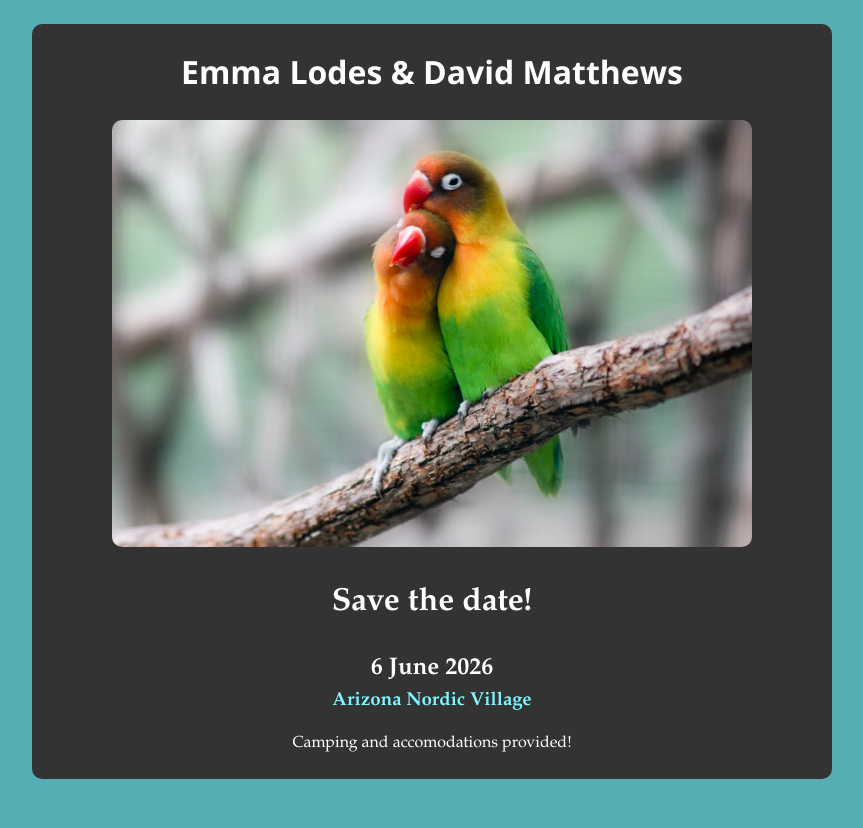
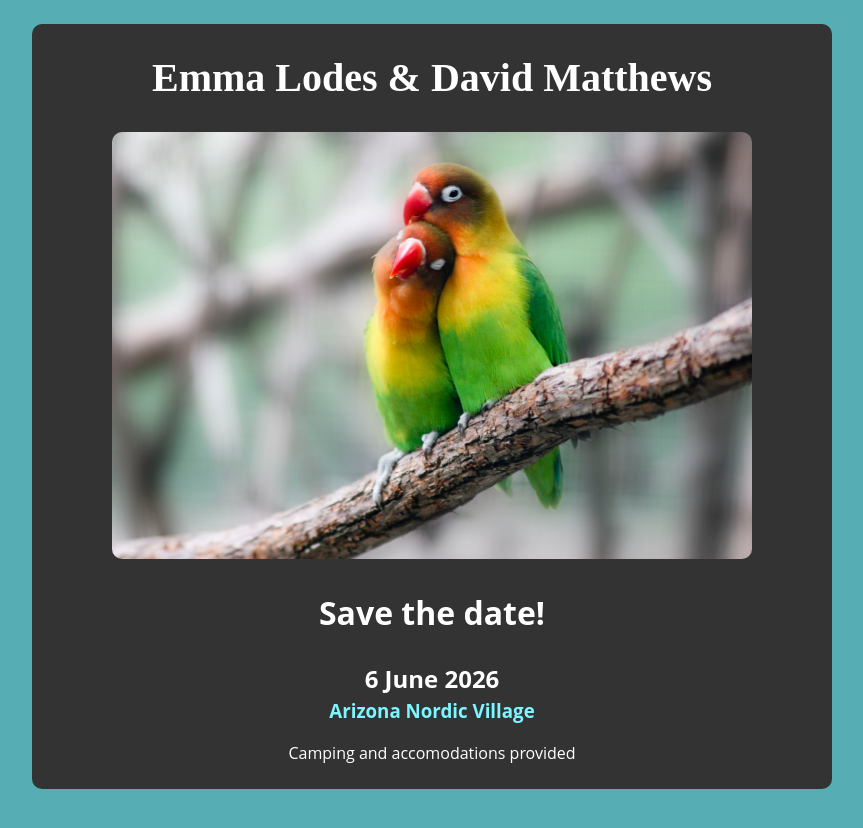
Before and after one commit to dirtbirb/save-the-date, a Jekyll site: the page built from index.html, in a window 1280 px wide. Shown: the top 828 px of the page, without its empty margins (208-1071 px from the left). Built offline with Jekyll 4.4.1, drawn with Linux system fonts in a browser that asks for light colours; nearby versions of some CDN libraries; some web fonts are replaced.

Commit message:
update fonts

```diff
--- a/_includes/head.html
+++ b/_includes/head.html
@@ -5,8 +5,7 @@
 
   <title>{% if page.title %}{{ page.title }}{% else %}{{ site.title }}{% endif %}</title>
 
-  <!-- Google font typography settings - defined in _config.yml -->
-  <link href='https://fonts.googleapis.com/css?family=Lora:400,700|Open+Sans:300,400,700' rel='stylesheet'
+  <link href='https://fonts.googleapis.com/css?family=Delius:300,400,700|Delius Swash Caps:300,400,700' rel='stylesheet'
     type='text/css'>
 
   {% include scripts.html %}
--- a/_layouts/savethedate.html
+++ b/_layouts/savethedate.html
@@ -18,7 +18,7 @@
       <a href="https://www.arizonanordicvillage.com/">
         <h3 class="location">Arizona Nordic Village</h3>
       </a>
-      <p class="text">Camping and accomodations provided!</p>
+      <p class="text">Camping and accomodations provided</p>
     </div>
 
   </div>
--- a/_sass/_base.scss
+++ b/_sass/_base.scss
@@ -11,7 +11,7 @@ html {
 }
 
 body {
-  @include serif;
+  @include sans;
   color: $text-color;
   font-size: 16px;
   line-height: 1.5;
--- a/_sass/_mixins.scss
+++ b/_sass/_mixins.scss
@@ -58,7 +58,7 @@
 // Type utilities
 
 @mixin sans {
-  font-family: "Open Sans", "Helvetica Neue", Helvetica, Arial, sans-serif;
+  font-family: "Delius", "Open Sans", sans-serif;
 }
 
 @mixin sans_light {
@@ -77,7 +77,7 @@
 }
 
 @mixin serif {
-  font-family: "Open Serif", "Minion Pro", Palatino, Georgia, serif;
+  font-family: "Delius Swash Caps", "Open Serif", serif;
 }
 
 @mixin serif_regular {
--- a/_sass/_savethedate.scss
+++ b/_sass/_savethedate.scss
@@ -1,17 +1,17 @@
 // Header
 .page-header {
-  @include sans_bold;
   text-align: center;
   margin: 1.5rem 0;
 }
 
 .names {
-  @include sans_bold;
-  font-weight: 700;
+  @include serif_bold;
+  font-size: 2.5rem;
 }
 
 // Content
 .page-content {
+  @include sans_regular;
   margin-bottom: 1.5rem;
 }
 
```
